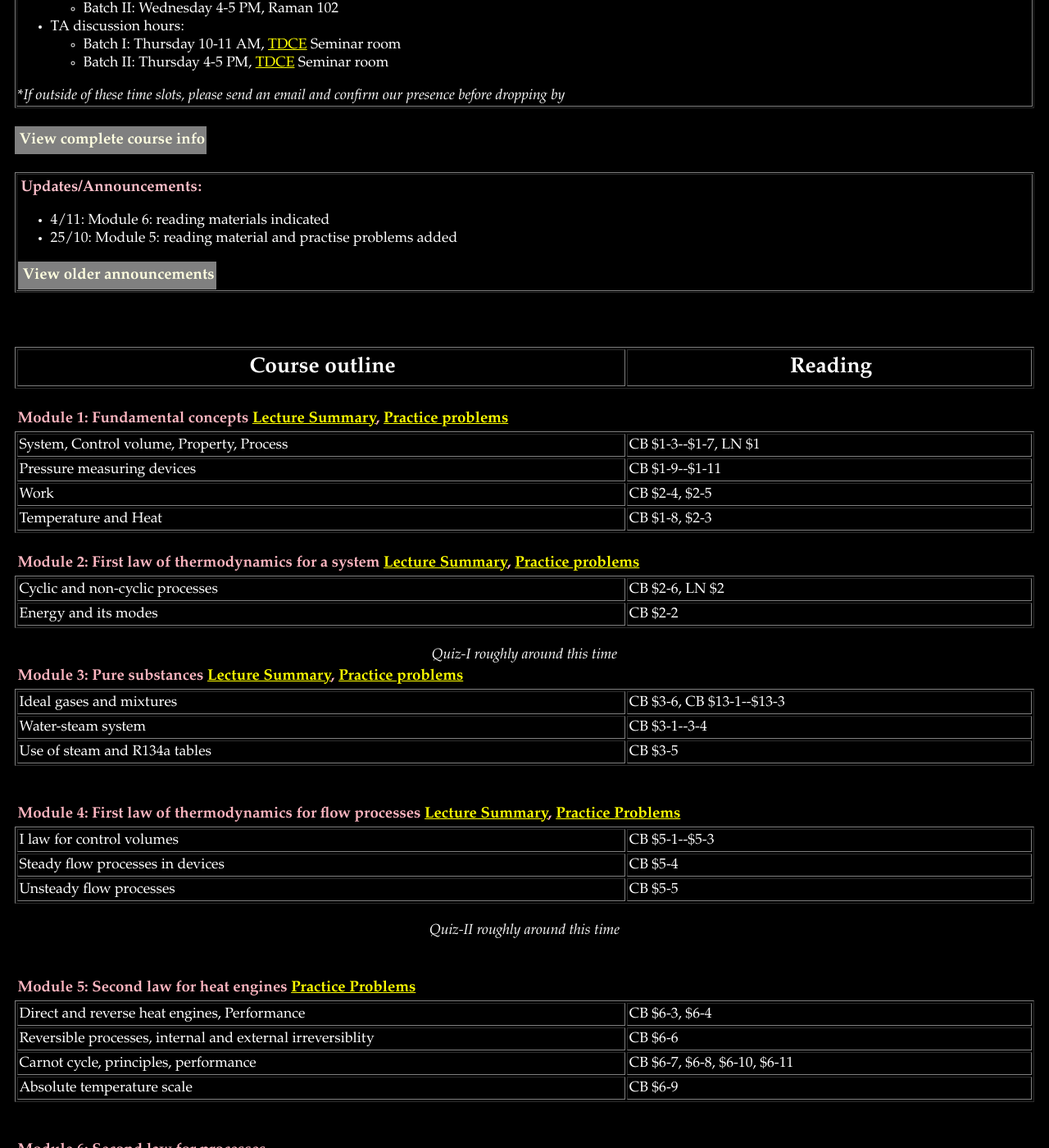
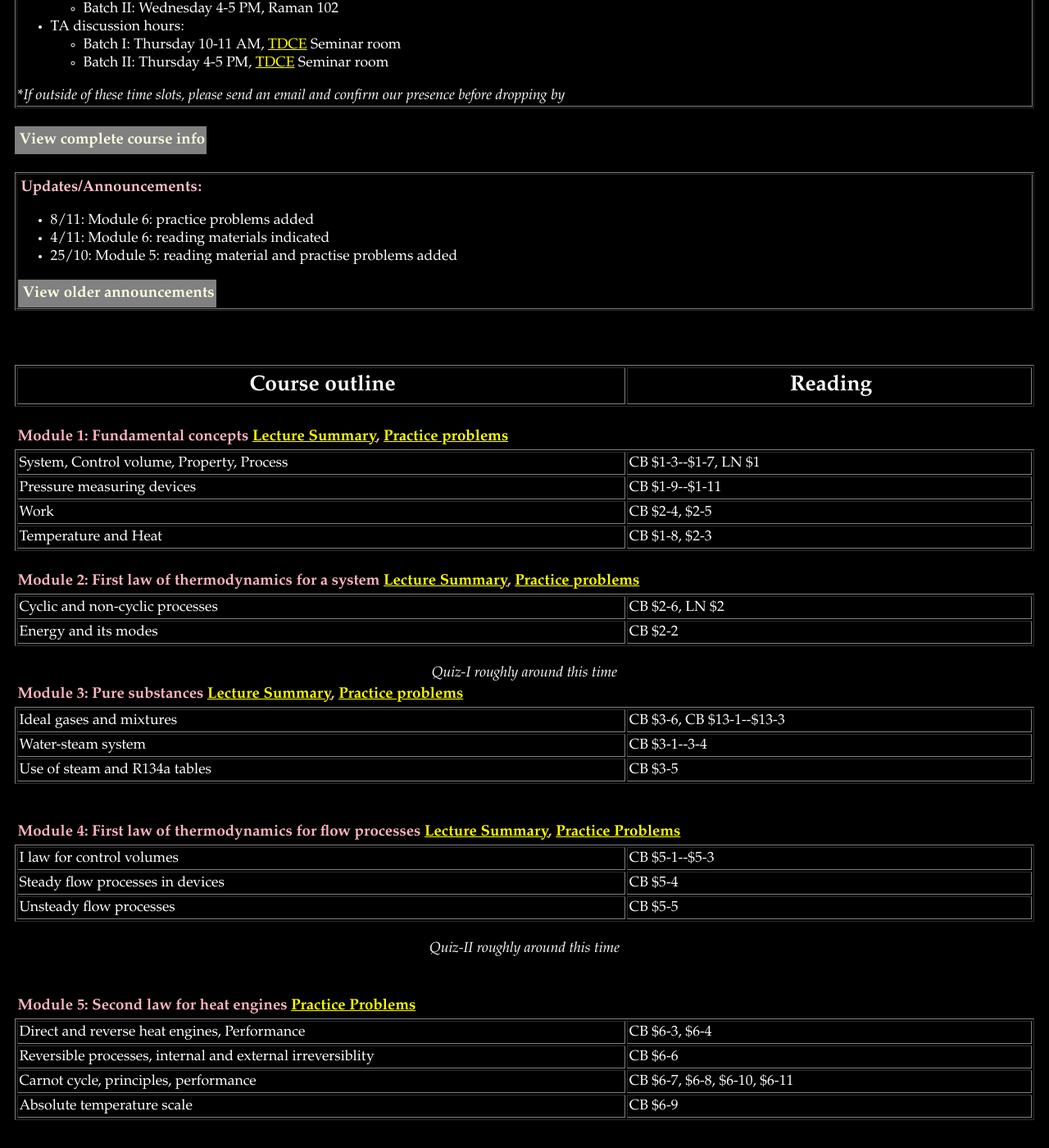
Before and after one commit to krithikasivaram/krithikasivaram.github.io, a Jekyll site: the page teaching/ME1100_Jul_Nov_2019.html, which Jekyll copies as it is, in a window 1280 px wide and 1400 px high, scrolled down 459 px. Shown: the whole window at 82% size. Built offline with Jekyll 4.4.1, drawn with Linux system fonts in a browser that asks for light colours.

Commit message:
module 6 practice problems

```diff
--- a/teaching/ME1100_Jul_Nov_2019.html
+++ b/teaching/ME1100_Jul_Nov_2019.html
@@ -202,6 +202,7 @@ Email: varuns@iitm.ac.in </li>
 <h3> <font color="pink">
 Updates/Announcements:</font></h3>
 <ul>
+	<li>8/11: Module 6: practice problems added
 	<li>4/11: Module 6: reading materials indicated
 	<li>25/10: Module 5: reading material and practise problems added
 </ul>
@@ -311,7 +312,7 @@ Updates/Announcements:</font></h3>
 
 <!-- <button class="collapsible"><h5>Module 6: Second law for processes</h5></button>
 <div class="content"> -->
-<h3>Module 6: Second law for processes </h3>
+<h3>Module 6: Second law for processes <a href="https://owncloud.iitm.ac.in/index.php/s/hVHWC66HlJ4tAvD" target="_blank">Practice Problems</a></h3>
 <table border="1" cellspacing="2" cellpadding="2" width="100%">
 	<col width = "60%">
 	<col width = "40%">
```
